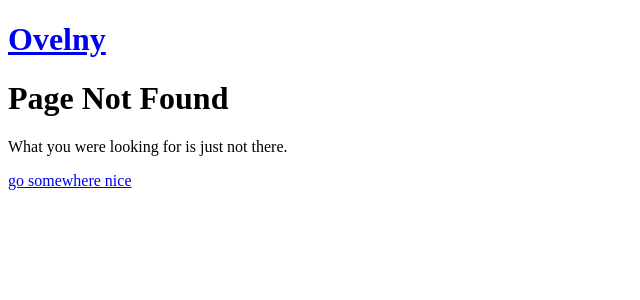
After one commit to Ovelny/ovelblog, a Flask app: template templates/404.html in a window 1280 px wide. The commit adds this page. Shown: the top 300 px of the page, without its empty margins (0-640 px from the left). Run offline with Flask 2, Linux system fonts and the light colour scheme; the template is opened without the code that fills it, so the values that code supplies are empty.

Commit message:
404 page

```diff
--- a/app.py
+++ b/app.py
@@ -15,11 +15,17 @@ freezer: Freezer = Freezer(app)
 
 @app.route("/")
 def home() -> Flask:
-    # :::| todo: sort posts by date |:::
-    return render_template("index.html", pages=pages)
+    posts = [page for page in pages if "date" in page.meta]
+    sorted_posts = sorted(posts, reverse=True, key=lambda page: page.meta["date"])
+    return render_template("index.html", pages=sorted_posts)
+
 
 # :::| todo: custom 404 page |:::
+@app.errorhandler(404)
+def page_not_found(e):
+    return render_template("404.html"), 404
 # :::| todo: RSS stream |:::
+
 
 @app.route("/static/pygments.css")
 def pygments_css() -> pygments_style_defs:
--- /dev/null
+++ b/templates/404.html
@@ -0,0 +1,6 @@
+{% extends "base.html" %}
+{% block content %}
+  <h1>Page Not Found</h1>
+  <p>What you were looking for is just not there.
+  <p><a href="{{ url_for('home') }}">go somewhere nice</a>
+{% endblock content %}
--- a/templates/base.html
+++ b/templates/base.html
@@ -9,7 +9,7 @@
 <body>
     <h1><a href="{{ url_for('home') }}">Ovelny</a></h1>
     {% block content %}
-    <p>Default content to be displayed</p>
+    <p>Default content</p>
     {% endblock content %}
 </body>
 </html>
```
Also changed, not shown: posts/bla.md (added, +7 -0 lines), posts/hello-world.md (+1 -1 lines), posts/lorem.md (added, +7 -0 lines).
